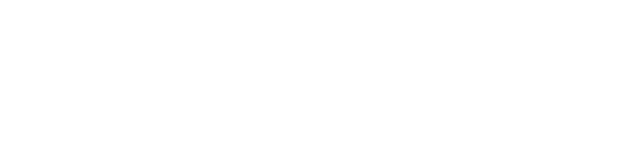
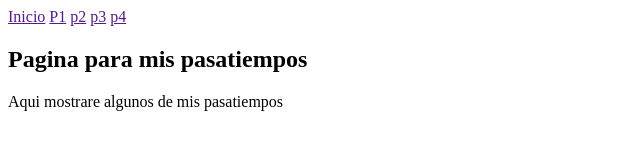
Before and after one commit to D3ividC/Practica3, a plain HTML site: page index.html in a window 1280 px wide. Shown: the whole page, without its empty margins (0-640 px from the left). Drawn offline with Linux system fonts and the light colour scheme.

Commit message:
Pagina ya con estructura y barra de navegacion

```diff
--- a/index.html
+++ b/index.html
@@ -3,9 +3,26 @@
 <head>
     <meta charset="UTF-8">
     <meta name="viewport" content="width=device-width, initial-scale=1.0">
-    <title>Document</title>
+    <title>Practica 3</title>
 </head>
 <body>
+    <header>
+        <nav>
+            <a href="">Inicio</a>
+            <a href="">P1</a>
+            <a href="">p2</a>
+            <a href="">p3</a>
+            <a href="">p4</a>
+        </nav>
+    </header>
+    <main>
+        <header>
+            <h2>Pagina para mis pasatiempos</h2>
+        </header>
+        <p>Aqui mostrare algunos de mis pasatiempos </p>
+    </main>
+    <footer>
 
+    </footer>
 </body>
 </html>
```
